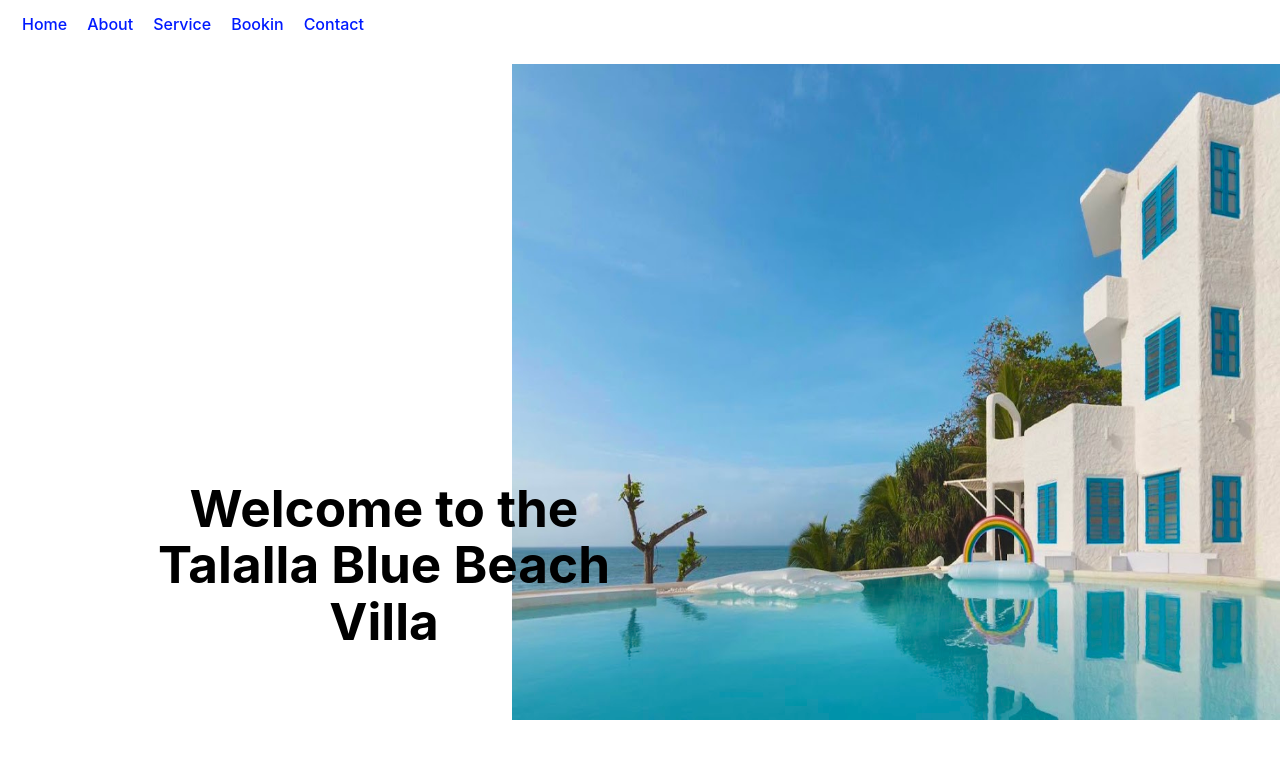
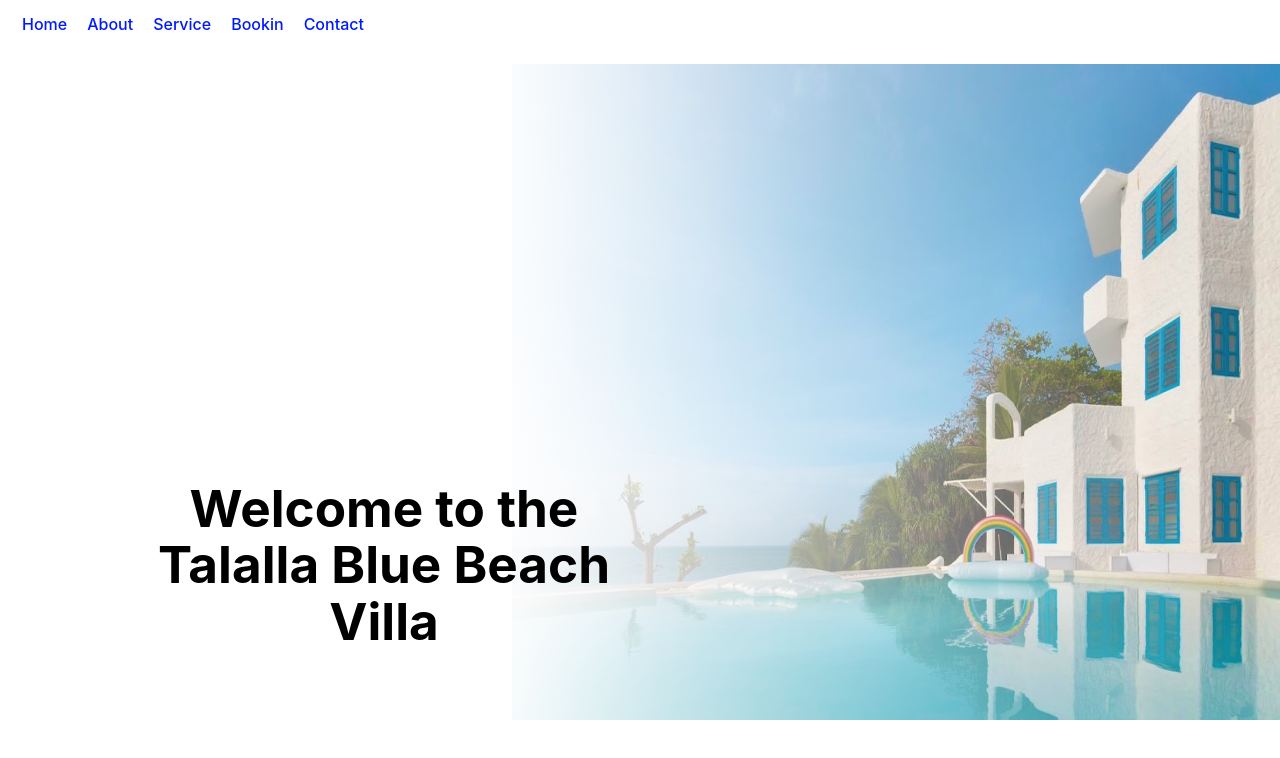
Before and after one commit to DonShanilka/Talalla-Blue-Beach-Villa, a React (Vite) app: page / in a window 1280 px wide. Shown: the top 758 px of the page. Built offline with nearby package versions, Linux system fonts and the light colour scheme; a web font is replaced by a local one.

Commit message:
update home page white div css

```diff
--- a/src/pages/home/Home.jsx
+++ b/src/pages/home/Home.jsx
@@ -8,7 +8,9 @@ const Home = () => {
             <div className="home-page-main-rect">
                 <div className='image-section'>
                     <img className='homePage-main-image' src="src\assets\HomePageImage\bluebeachvilla.JPG" alt="" />
+
                 </div>
+                <div className='homePage-white-div'></div>
                 <div className='details-section'>
                     <h1>Welcome to the<br /> Talalla Blue Beach Villa </h1>
                 </div>
--- a/src/pages/home/home.css
+++ b/src/pages/home/home.css
@@ -34,6 +34,20 @@
     z-index: 10;
 }
 
+.homePage-white-div {
+    position: absolute;
+    width: 60%;
+    height: 82%;
+    top: 8%;
+    left: 40%;
+    background: rgb(255, 255, 255);
+    background: -moz-linear-gradient(90deg, rgba(255, 255, 255, 0.958420868347339) 1%, rgba(255, 255, 255, 0) 100%);
+    background: -webkit-linear-gradient(90deg, rgba(255, 255, 255, 0.958420868347339) 1%, rgba(255, 255, 255, 0) 100%);
+    background: linear-gradient(90deg, rgba(255, 255, 255, 0.958420868347339) 1%, rgba(255, 255, 255, 0) 100%);
+    filter: progid:DXImageTransform.Microsoft.gradient(startColorstr="#ffffff", endColorstr="#ffffff", GradientType=1);
+    z-index: 10;
+}
+
 .details-section>h1 {
     position: absolute;
     color: black;
```
